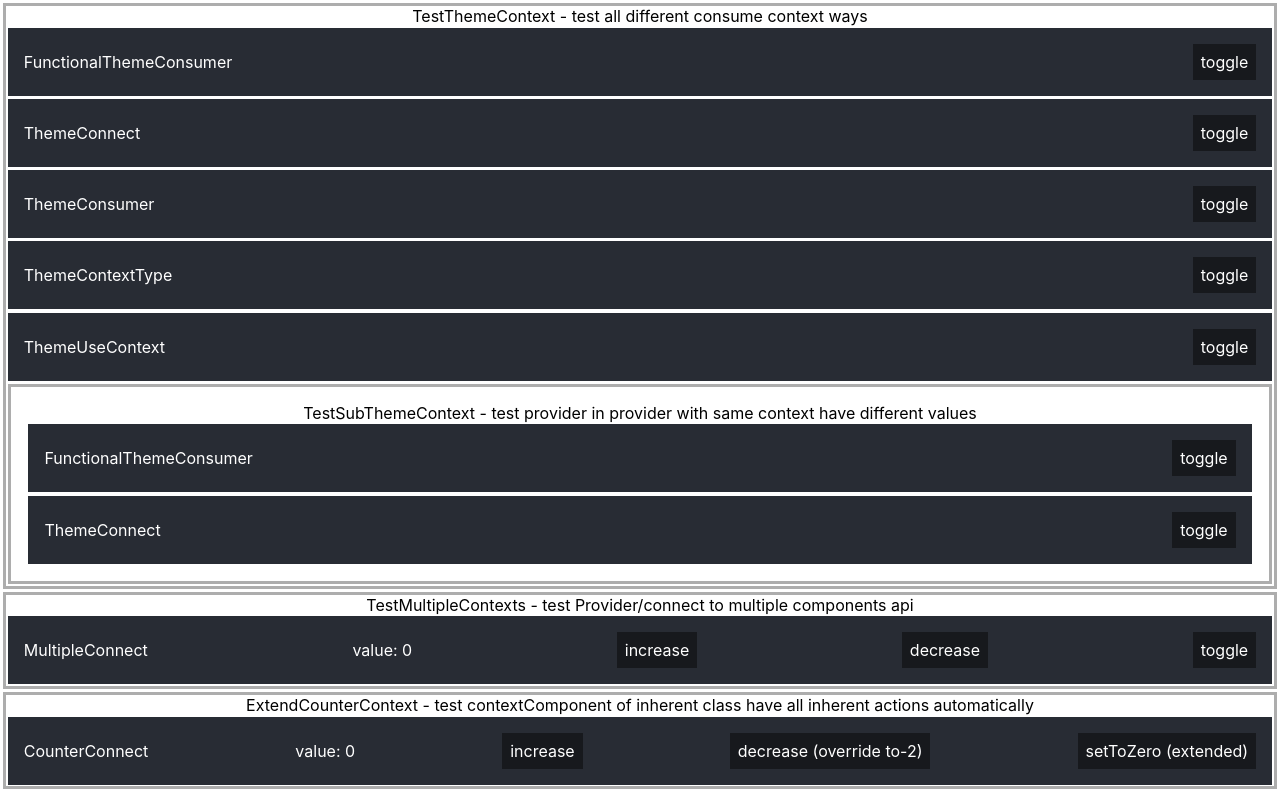
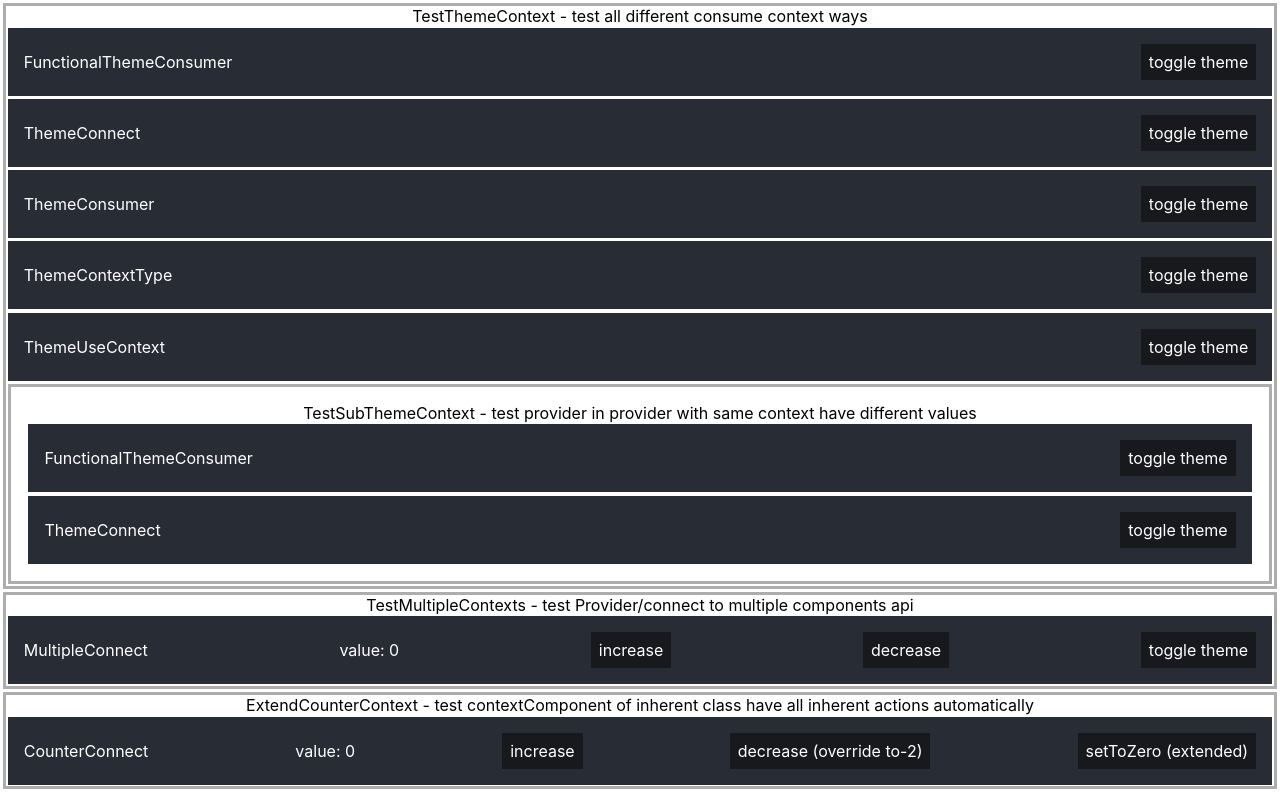
Before and after one commit to YehudaGold/context-component, a React (Create React App) app: page / in a window 1280 px wide. Built offline with nearby package versions, Linux system fonts and the light colour scheme.

Commit message:
replace ToggleTheme component by shaered/Button

```diff
--- a/src/Components/Multiple/MultipleConnect.jsx
+++ b/src/Components/Multiple/MultipleConnect.jsx
@@ -5,7 +5,6 @@ import CounterContext from '../../Contexts/CounterContext';
 import ThemeContext from '../../Contexts/ThemeContext';
 import {connect} from '../../lib';
 import Button from '../sheared/Button';
-import ToggleTheme from '../Theme/Actions/ToggleTheme';
 
 class MultipleConnect extends PureComponent {
 
@@ -26,7 +25,7 @@ class MultipleConnect extends PureComponent {
                 <div className="value">{`value: ${counter}`}</div>
                 <Button handelClick={increase} text="increase" />
                 <Button handelClick={decrease} text="decrease" />
-                <ToggleTheme toggleTheme={toggleTheme} />
+                <Button handelClick={toggleTheme} text="toggle theme" />
             </div>
         );
     }
--- a/src/Components/Theme/Actions/ToggleTheme.jsx
+++ /dev/null
@@ -1,12 +0,0 @@
-import PropTypes from 'prop-types';
-import React from 'react';
-
-const ToggleTheme = ({toggleTheme}) => (
-    <div className="button" onClick={toggleTheme}>toggle</div>
-);
-
-ToggleTheme.propTypes = {
-    toggleTheme: PropTypes.func.isRequired
-};
-
-export default React.memo(ToggleTheme);
--- a/src/Components/Theme/FunctionalThemeConsumer.jsx
+++ b/src/Components/Theme/FunctionalThemeConsumer.jsx
@@ -1,14 +1,14 @@
 import React from 'react';
 
 import ThemeContext from '../../Contexts/ThemeContext';
-import ToggleTheme from './Actions/ToggleTheme';
+import Button from '../sheared/Button';
 
 const FunctionalThemeConsumer = () => (
     <ThemeContext.Consumer>
         {context =>
             <div className={context.state.theme}>
                 FunctionalThemeConsumer
-                <ToggleTheme toggleTheme={context.actions.toggleTheme} />
+                <Button handelClick={context.actions.toggleTheme} text="toggle theme" />
             </div>}
     </ThemeContext.Consumer>
 );
--- a/src/Components/Theme/ThemeConnect.jsx
+++ b/src/Components/Theme/ThemeConnect.jsx
@@ -2,7 +2,7 @@ import PropTypes from 'prop-types';
 import React, {PureComponent} from 'react';
 
 import ThemeContext from '../../Contexts/ThemeContext';
-import ToggleTheme from './Actions/ToggleTheme';
+import Button from '../sheared/Button';
 
 class ThemeConnect extends PureComponent {
 
@@ -17,7 +17,7 @@ class ThemeConnect extends PureComponent {
         return (
             <div className={theme}>
                 ThemeConnect
-                <ToggleTheme toggleTheme={toggleTheme} />
+                <Button handelClick={toggleTheme} text="toggle theme" />
             </div>
         );
     }
--- a/src/Components/Theme/ThemeConsumer.jsx
+++ b/src/Components/Theme/ThemeConsumer.jsx
@@ -3,7 +3,7 @@
 import React, {Component} from 'react';
 
 import ThemeContext from '../../Contexts/ThemeContext';
-import ToggleTheme from './Actions/ToggleTheme';
+import Button from '../sheared/Button';
 
 class ThemeConsumer extends Component {
 
@@ -13,7 +13,7 @@ class ThemeConsumer extends Component {
                 {({actions, state}) => (
                     <div className={state.theme}>
                         ThemeConsumer
-                        <ToggleTheme toggleTheme={actions.toggleTheme} />
+                        <Button handelClick={actions.toggleTheme} text="toggle theme" />
                     </div>
                 )}
             </ThemeContext.Consumer>
--- a/src/Components/Theme/ThemeContextType.jsx
+++ b/src/Components/Theme/ThemeContextType.jsx
@@ -1,7 +1,7 @@
 import React, {Component} from 'react';
 
 import ThemeContext from '../../Contexts/ThemeContext';
-import ToggleTheme from './Actions/ToggleTheme';
+import Button from '../sheared/Button';
 
 class ThemeContextType extends Component {
 
@@ -13,7 +13,7 @@ class ThemeContextType extends Component {
         return (
             <div className={state.theme}>
                 ThemeContextType
-                <ToggleTheme toggleTheme={actions.toggleTheme} />
+                <Button handelClick={actions.toggleTheme} text="toggle theme" />
             </div>
         );
     }
--- a/src/Components/Theme/ThemeUseContext.jsx
+++ b/src/Components/Theme/ThemeUseContext.jsx
@@ -1,7 +1,7 @@
 import React, {useContext} from 'react';
 
 import ThemeContext from '../../Contexts/ThemeContext';
-import ToggleTheme from './Actions/ToggleTheme';
+import Button from '../sheared/Button';
 
 const ThemeUseContext = () => {
     const {actions, state} = useContext(ThemeContext.componentContext);
@@ -9,7 +9,7 @@ const ThemeUseContext = () => {
     return (
         <div className={state.theme}>
             ThemeUseContext
-            <ToggleTheme toggleTheme={actions.toggleTheme} />
+            <Button handelClick={actions.toggleTheme} text="toggle theme" />
         </div>
     );
 };
```
